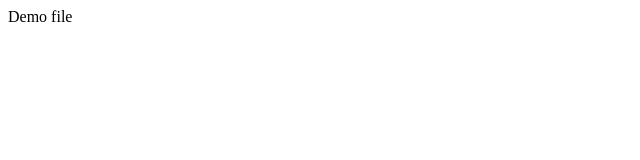
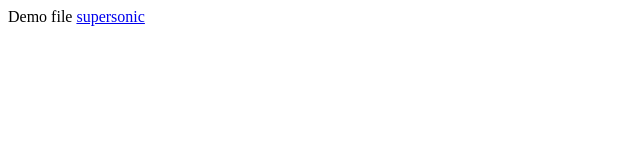
Before and after one commit to AplusIv/demo, a plain HTML site: page index.html in a window 1280 px wide. Shown: the full height of the page, 0-640 px from the left. Drawn offline with Linux system fonts and the light colour scheme.

Commit message:
Added link supersonic

```diff
--- a/index.html
+++ b/index.html
@@ -8,5 +8,6 @@
 </head>
 <body>
   Demo file
+  <a href="#">supersonic</a>
 </body>
 </html>
```
